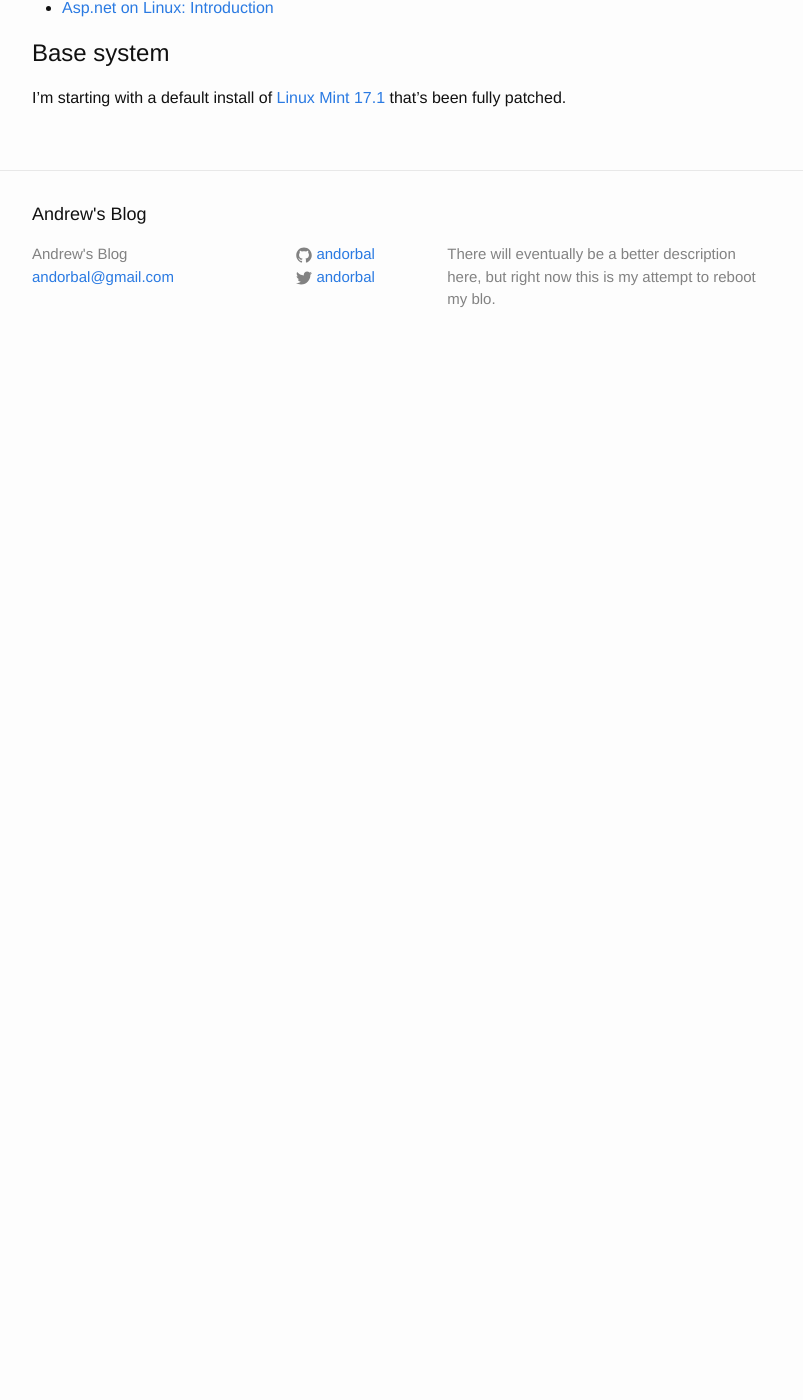
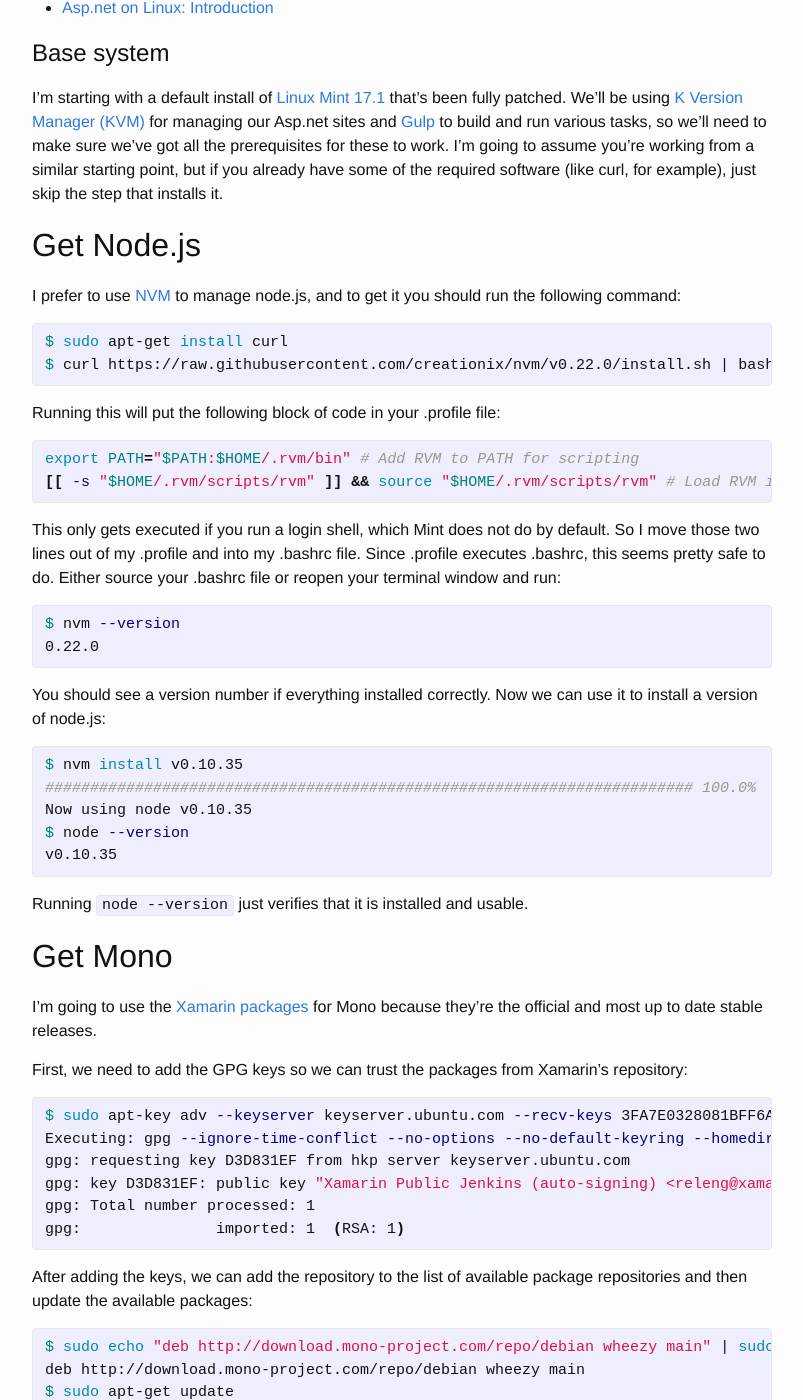
Before and after one commit to Andorbal/andorbal.github.io, a Jekyll site: the page built from _posts/2015-01-09-20-02-00-aspnet-on-linux-01-environment-setup.markdown, in a window 1280 px wide and 1400 px high, scrolled down 270 px. Shown: the whole window, without its empty margins (238-1041 px from the left). Built offline with Jekyll 4.4.1, drawn with Linux system fonts in a browser that asks for light colours; before the commit the page ends 900 px from its top, so only the background shows below that; some of the changed text lies outside the part shown.

Commit message:
Add first version of aspnet on linux step 01

```diff
--- a/_posts/2015-01-09-20-02-00-aspnet-on-linux-01-environment-setup.markdown
+++ b/_posts/2015-01-09-20-02-00-aspnet-on-linux-01-environment-setup.markdown
@@ -9,4 +9,91 @@
 Base system
 ===========
 
-I'm starting with a default install of [Linux Mint 17.1](http://linuxmint.com/) that's been fully patched.
+I'm starting with a default install of [Linux Mint 17.1](http://linuxmint.com/) that's been fully patched.  We'll be using [K Version Manager (KVM)](https://github.com/aspnet/Home/wiki/version-manager) for managing our Asp.net sites and [Gulp](http://gulpjs.com/) to build and run various tasks, so we'll need to make sure we've got all the prerequisites for these to work.  I'm going to assume you're working from a similar starting point, but if you already have some of the required software (like curl, for example), just skip the step that installs it.
+
+Get Node.js
+-----------
+
+I prefer to use [NVM](https://github.com/creationix/nvm) to manage node.js, and to get it you should run the following command:
+
+{% highlight bash %}
+$ sudo apt-get install curl
+$ curl https://raw.githubusercontent.com/creationix/nvm/v0.22.0/install.sh | bash
+{% endhighlight %}
+
+Running this will put the following block of code in your .profile file:
+
+{% highlight bash %}
+export PATH="$PATH:$HOME/.rvm/bin" # Add RVM to PATH for scripting
+[[ -s "$HOME/.rvm/scripts/rvm" ]] && source "$HOME/.rvm/scripts/rvm" # Load RVM into a shell session *as a function*
+{% endhighlight %}
+
+This only gets executed if you run a login shell, which Mint does not do by default.  So I move those two lines out of my .profile and into my .bashrc file.  Since .profile executes .bashrc, this seems pretty safe to do.  Either source your .bashrc file or reopen your terminal window and run:
+
+{% highlight bash %}
+$ nvm --version
+0.22.0
+{% endhighlight %}
+
+You should see a version number if everything installed correctly.  Now we can use it to install a version of node.js:
+
+{% highlight bash %}
+$ nvm install v0.10.35
+######################################################################## 100.0%
+Now using node v0.10.35
+$ node --version
+v0.10.35
+{% endhighlight %}
+
+Running `node --version` just verifies that it is installed and usable.
+
+Get Mono
+--------
+
+I'm going to use the [Xamarin packages](http://www.mono-project.com/docs/getting-started/install/linux/#debian-ubuntu-and-derivatives) for Mono because they're the official and most up to date stable releases.
+
+First, we need to add the GPG keys so we can trust the packages from Xamarin's repository:
+
+{% highlight bash %}
+$ sudo apt-key adv --keyserver keyserver.ubuntu.com --recv-keys 3FA7E0328081BFF6A14DA29AA6A19B38D3D831EF
+Executing: gpg --ignore-time-conflict --no-options --no-default-keyring --homedir /tmp/tmp.qS3kwGz6rP --no-auto-check-trustdb --trust-model always --keyring /etc/apt/trusted.gpg --primary-keyring /etc/apt/trusted.gpg --keyserver keyserver.ubuntu.com --recv-keys 3FA7E0328081BFF6A14DA29AA6A19B38D3D831EF
+gpg: requesting key D3D831EF from hkp server keyserver.ubuntu.com
+gpg: key D3D831EF: public key "Xamarin Public Jenkins (auto-signing) <releng@xamarin.com>" imported
+gpg: Total number processed: 1
+gpg:               imported: 1  (RSA: 1)
+{% endhighlight %}
+
+After adding the keys, we can add the repository to the list of available package repositories and then update the available packages:
+
+{% highlight bash %}
+$ sudo echo "deb http://download.mono-project.com/repo/debian wheezy main" | sudo tee /etc/apt/sources.list.d/mono-xamarin.list
+deb http://download.mono-project.com/repo/debian wheezy main
+$ sudo apt-get update
+andorbal@andorbal-VirtualBox ~ $ sudo apt-get update
+Get:1 http://download.mono-project.com wheezy InRelease [8,033 B]
+-- snip - many other repos --
+Fetched 1,413 kB in 15s (92.2 kB/s)
+Reading package lists... Done
+{% endhighlight %}
+
+Finally, we can install mono:
+
+{% highlight bash %}
+sudo apt-get install mono-complete
+{% endhighlight %}
+
+I'm writing this at the [Kalahari](http://www.kalahariresorts.com/ohio) on the last night of [CodeMash](http://www.codemash.org), so this step took awhile over the hotel wifi.  Once it finishes, you should be able to check the version to verify it's installed:
+
+{% highlight bash %}
+$ mono --version
+Mono JIT compiler version 3.10.0 (tarball Wed Nov  5 13:32:50 UTC 2014)
+Copyright (C) 2002-2014 Novell, Inc, Xamarin Inc and Contributors. www.mono-project.com
+  TLS:           __thread
+  SIGSEGV:       altstack
+  Notifications: epoll
+  Architecture:  x86
+  Disabled:      none
+  Misc:          softdebug
+  LLVM:          supported, not enabled.
+  GC:            sgen
+{% endhighlight %}
```
